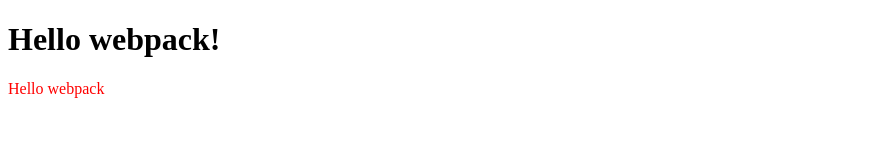
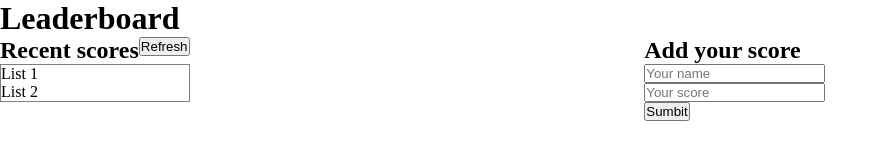
Before and after one commit to lmunozm1702/leaderboard-js, a website built with webpack: page src/index.html in a window 1280 px wide. Shown: the whole page, without its empty margins (0-888 px from the left). Built offline with nearby package versions, Linux system fonts and the light colour scheme.

Commit message:
HTML landing page layout.
Includes:

- Layout creation on index.html template.
- Styling just for positioning in styles.css
- Clean index.js from setup testing content.

- Fix template miss-configuration on webpack.config.js

- /dist files results for coding activities.

```diff
--- a/src/index.html
+++ b/src/index.html
@@ -4,11 +4,43 @@
 <head>
   <meta charset="UTF-8">
   <meta name="viewport" content="width=device-width, initial-scale=1.0">
-  <title>Wbpack Exercise</title>
+  <title>Leaderboard</title>
 </head>
 
 <body>
-  <h1>Hello webpack!</h1>
+  <h1>Leaderboard</h1>
+  <div class="flex-container">
+    <div id="recent-scores">
+      <div class="flex-container" id="recent-header">
+        <div id="refresh-h2">
+          <h2>Recent scores</h2>
+        </div>
+        <div id="refresh-div">
+          <button type="submit" id="refresh-button">Refresh</button>
+        </div>
+      </div>
+      <div id="recent-main">
+        <ul id="result-list">
+          <li>List 1</li>
+          <li>List 2</li>
+        </ul>
+      </div>
+    </div>
+    <div class="flex-container flex-column" id="add-score">
+      <div id="add-heder">
+        <h2>Add your score</h2>
+      </div>
+      <div class="flex-container flex-column" id="add-form">
+        <input type="text" name="full-name" placeholder="Your name" id="full-name">
+        <input type="text" name="score" placeholder="Your score" id="score">
+        <button type="submit" id="add-button">Sumbit</button>
+      </div>
+    </div>
+    <div class="add-your-score">
+
+    </div>
+  </div>
+  <script src="./index.js"></script>
 </body>
 
 </html>
--- a/src/index.js
+++ b/src/index.js
@@ -1,13 +1,2 @@
 import _ from 'lodash';
 import './style.css';
-
-function component() {
-  const element = document.createElement('div');
-  element.className = 'hello';
-  // Lodash, now imported by this script
-  element.innerHTML = _.join(['Hello', 'webpack'], ' ');
-
-  return element;
-}
-
-document.body.appendChild(component());
--- a/src/style.css
+++ b/src/style.css
@@ -1,3 +1,18 @@
-.hello {
-  color: red;
+* {
+  margin: 0;
+  padding: 0;
 }
+
+.flex-container {
+  display: flex;
+  justify-content: space-between;
+  align-items: flex-start;
+}
+
+.flex-column {
+  flex-direction: column;
+}
+
+#result-list {
+  border: 1px solid grey;
+}
--- a/webpack.config.js
+++ b/webpack.config.js
@@ -9,7 +9,8 @@ module.exports = {
   },
   plugins: [
     new HtmlWebpackPlugin({
-      title: 'Output Management',
+      title: 'API Leaderboard',
+      template: './src/index.html'
     }),
   ],
   output: {
```
Also changed, not shown: dist/index.html, dist/main.js.
